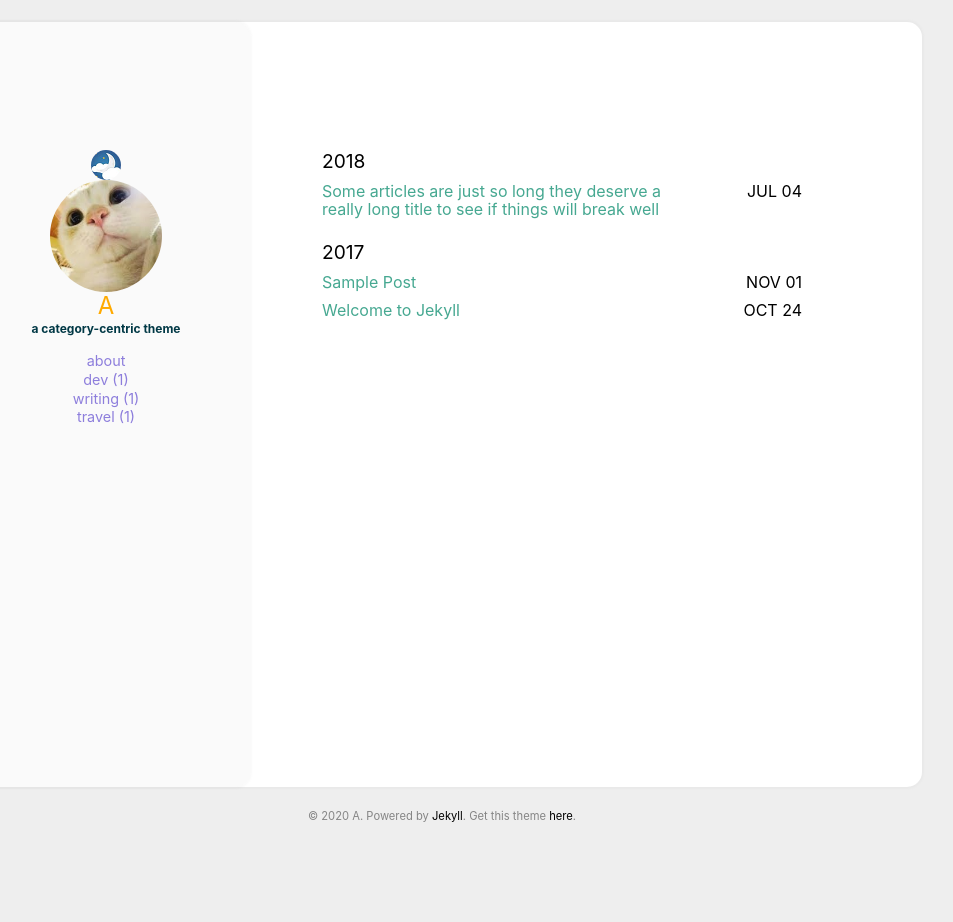
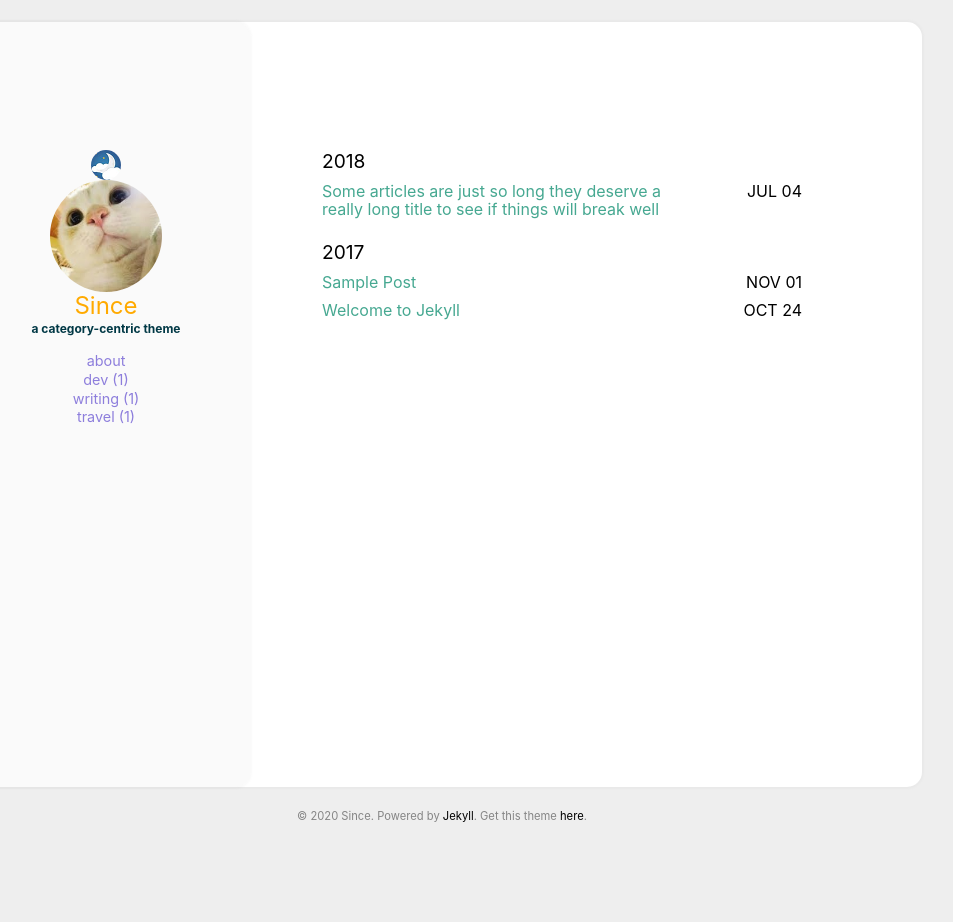
Before and after one commit to Mtr1994/Mtr1994, a Jekyll site: the page built from index.html, in a window 1280 px wide. Shown: the whole page, without its empty margins (198-1151 px from the left). Built offline with Jekyll 4.4.1, drawn with Linux system fonts in a browser that asks for light colours.

Commit message:
Update _config.yml

```diff
--- a/_config.yml
+++ b/_config.yml
@@ -18,9 +18,9 @@ google_analytics: #UA—XXXXXXXX-X
 disqus_shortname: #disqus shortname
 
 user:
-  name: A
+  name: Since
   pic: /assets/img/cat.jpg
-  picAlt: "B"
+  picAlt: "catbook"
   job: a category-centric theme
   aboutme: true # comment this out if you don't need the 'about' page.
 
```
